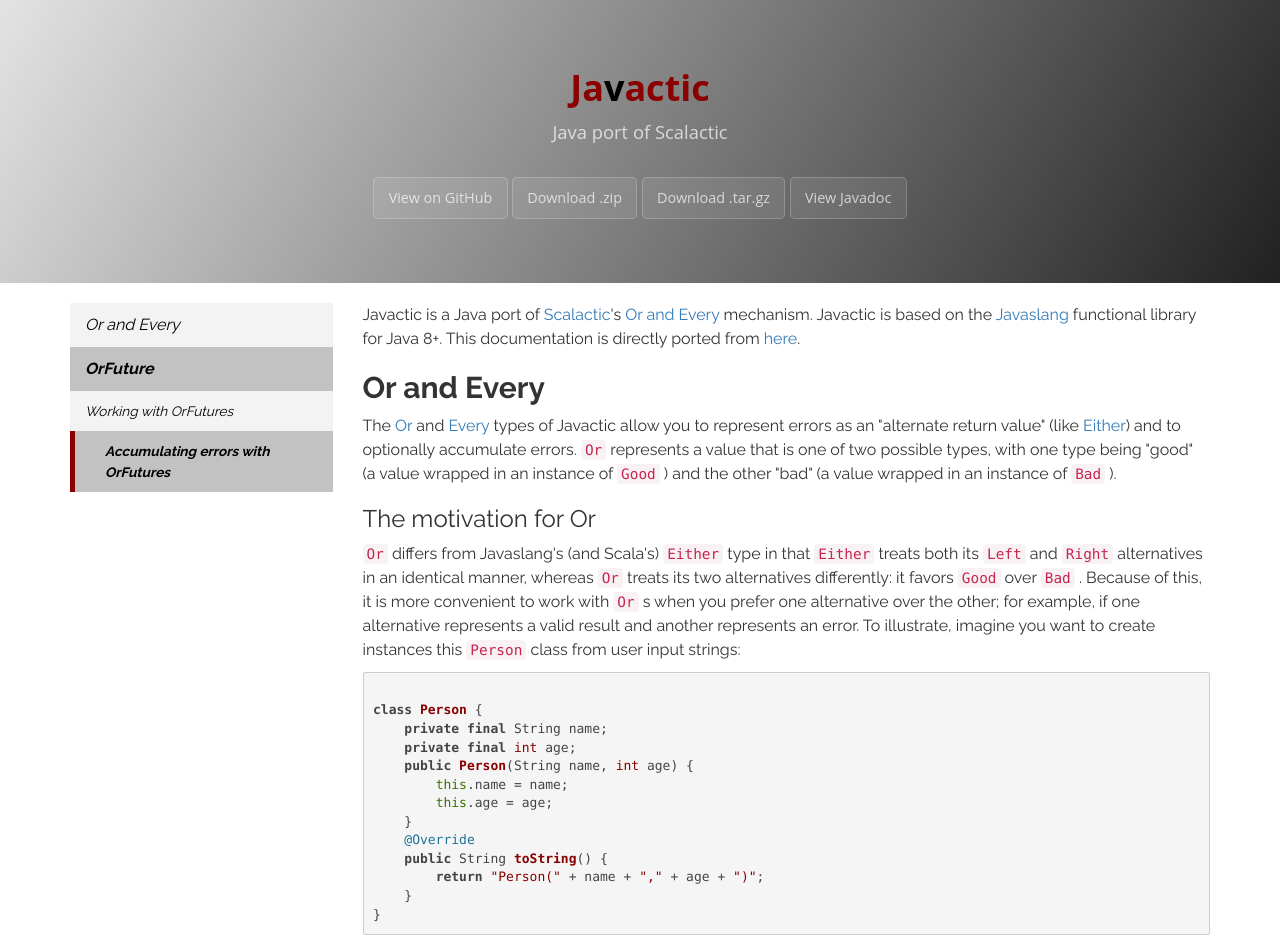
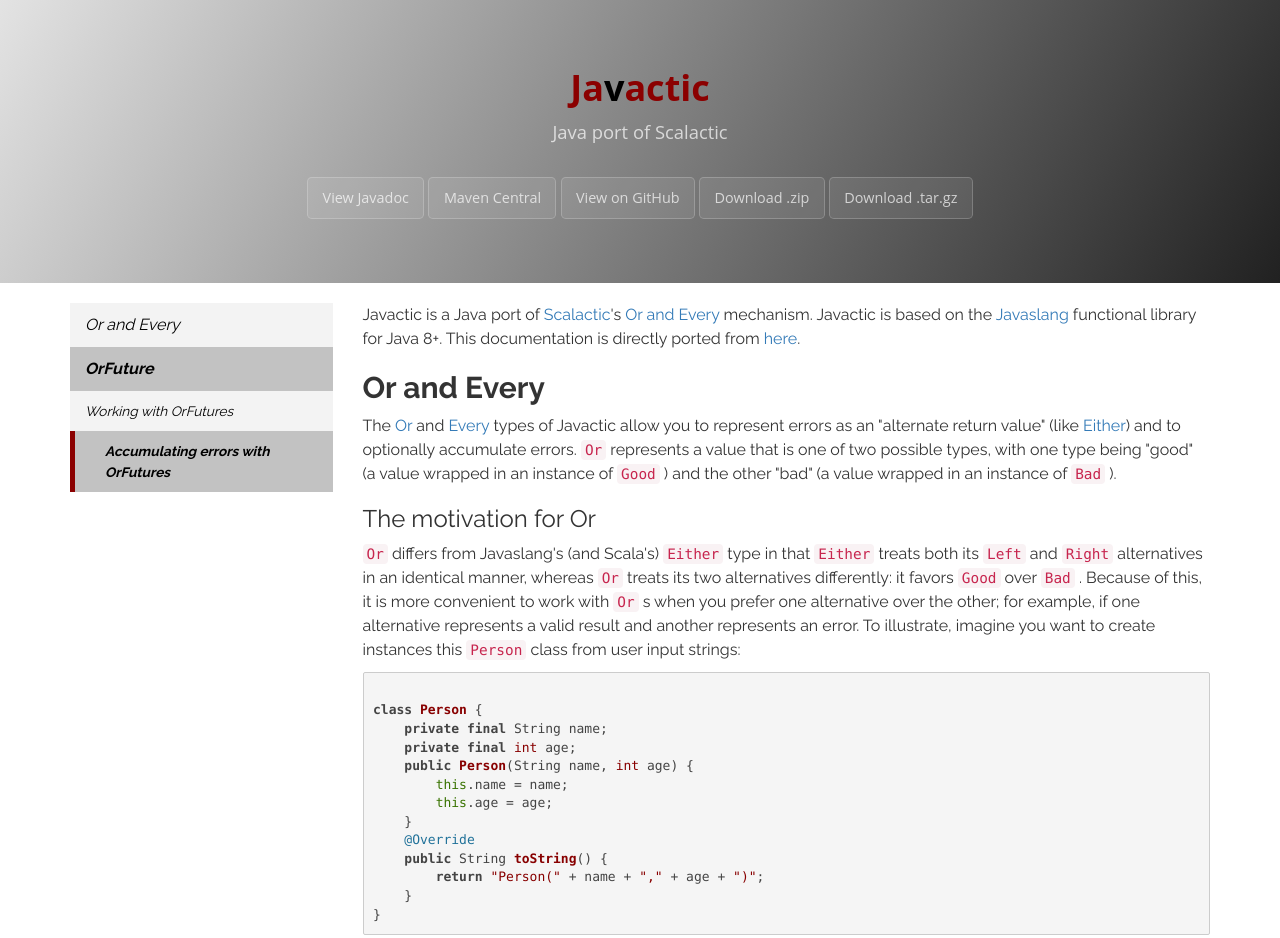
Before and after one commit to javactic/javactic, a plain HTML site: page index.html in a window 1280 px wide. Shown: the top 938 px of the page. Drawn offline with nearby package versions, Linux system fonts and the light colour scheme.

Commit message:
updated main page to reference maven central

```diff
--- a/index.html
+++ b/index.html
@@ -18,11 +18,11 @@
       Ja<span class="or-color">v</span>actic
     </h1>
     <div class="project-tagline">Java port of Scalactic</div>
-    <a href="https://github.com/javactic/javactic" class="btn">View on GitHub</a> <a
-      href="https://github.com/javactic/javactic/zipball/master" class="btn">Download .zip</a> <a
-      href="https://github.com/javactic/javactic/tarball/master" class="btn">Download .tar.gz</a> <a href="javadoc/1.0.0/"
-                                                                                                     class="btn">View
-    Javadoc</a>
+    <a href="javadoc/1.0.0/" class="btn">View Javadoc</a>
+    <a href="http://goo.gl/bnc7Ou" class="btn">Maven Central</a>
+    <a href="https://github.com/javactic/javactic" class="btn">View on GitHub</a>
+    <a href="https://github.com/javactic/javactic/zipball/master" class="btn">Download .zip</a>
+    <a href="https://github.com/javactic/javactic/tarball/master" class="btn">Download .tar.gz</a>
   </div>
 </div>
 <!--end of .jumbotron-->
```
